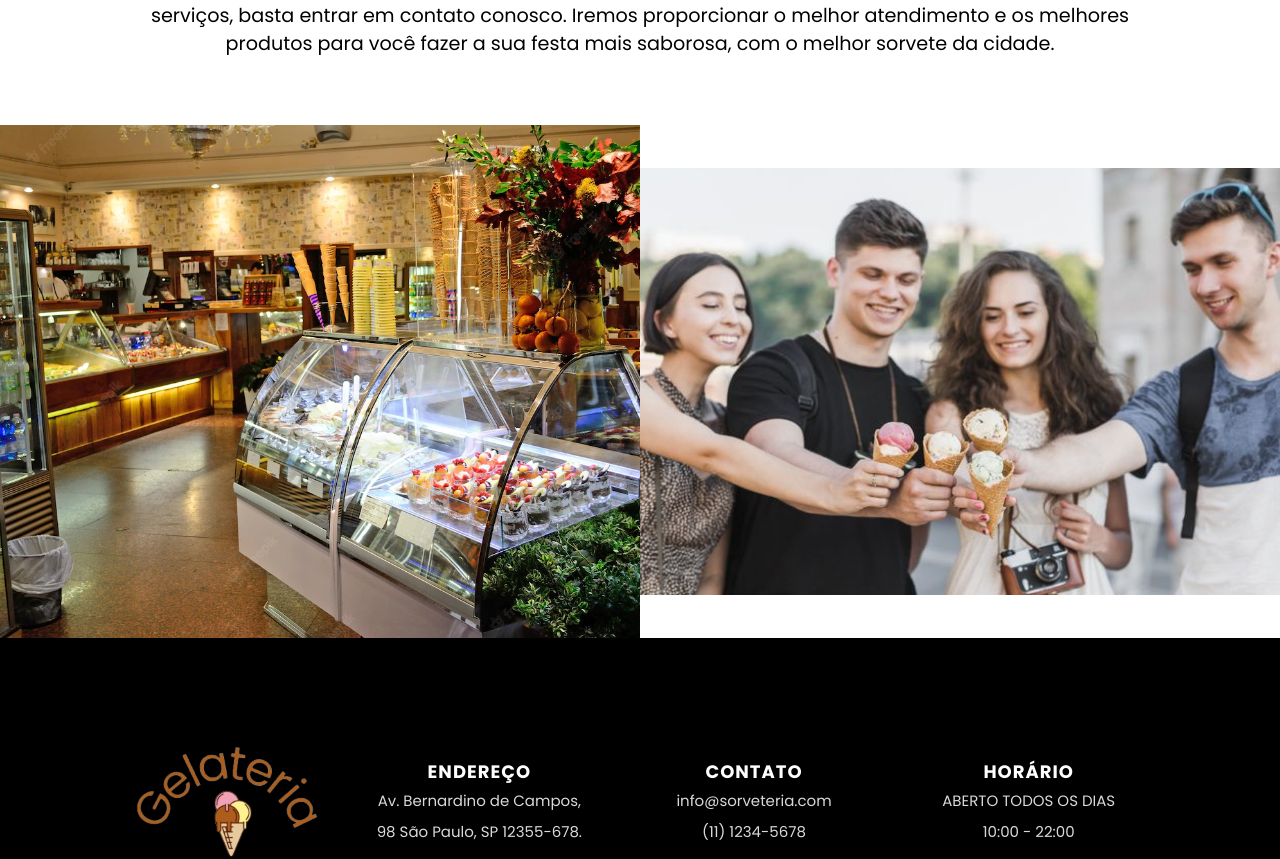
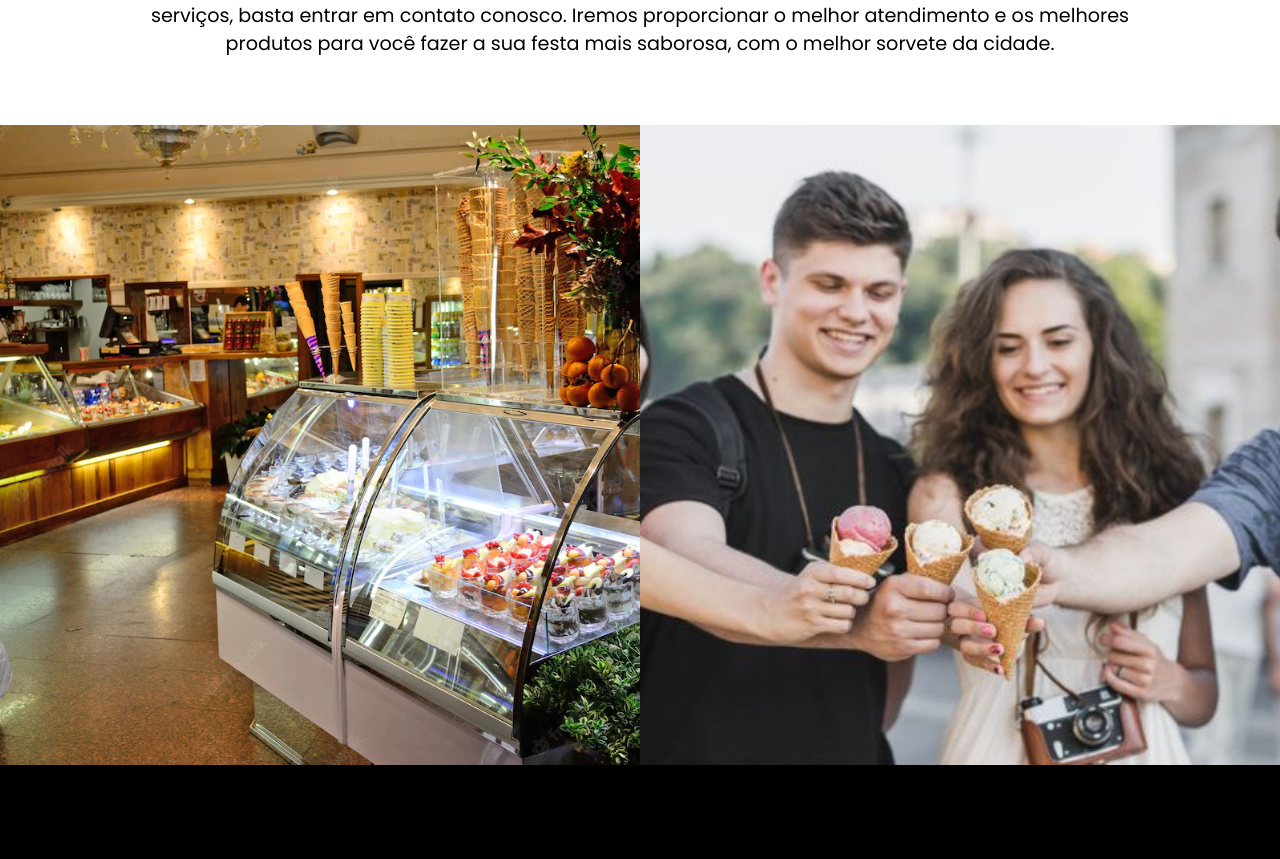
Before and after one commit to paulo620/projeto-sorveteria, a Next.js app: page /Sobre in a window 1280 px wide. Shown: the part 525-1384 px from the top of the page. Built offline with nearby package versions, Linux system fonts and the light colour scheme.

Commit message:
Ajuste na pagina sobre

```diff
--- a/src/app/Sobre/sobre.module.css
+++ b/src/app/Sobre/sobre.module.css
@@ -53,6 +53,8 @@
     display: flex;
     justify-content: center;
     align-items: center;
+    aspect-ratio: 1 / 1;
+    overflow: hidden;
 }
 
 .container_imagens {
@@ -68,7 +70,8 @@
 
 .container_imagens :global(img) {
     width: 100%;
-    height: auto;
+    height: 100%;
+    object-fit: cover;
 }
 
 @media (max-width: 1080px) {
@@ -129,6 +132,7 @@
 
     .imagem {
         width: 100%;
+        aspect-ratio: 1 / 1;
     }
 }
 
```
